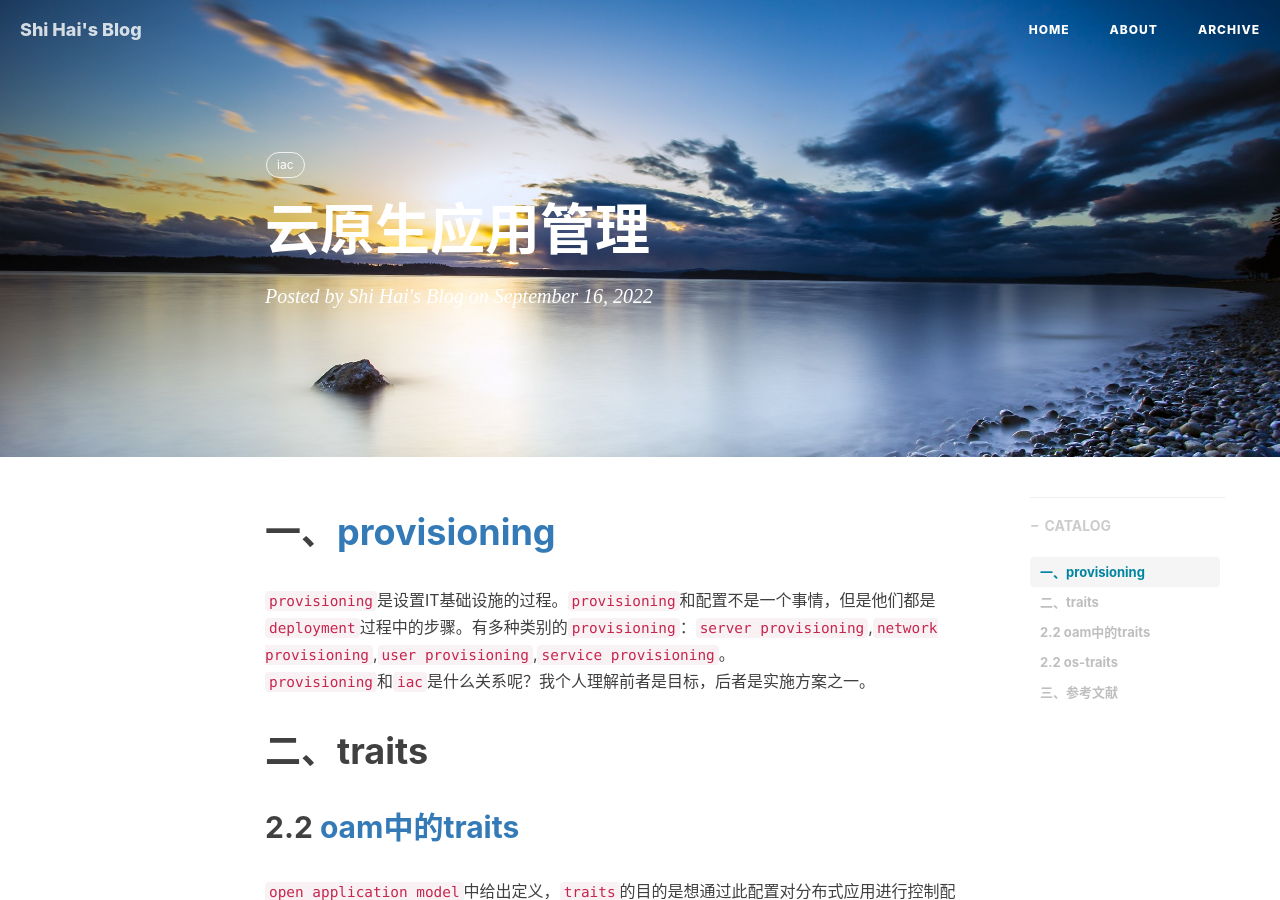
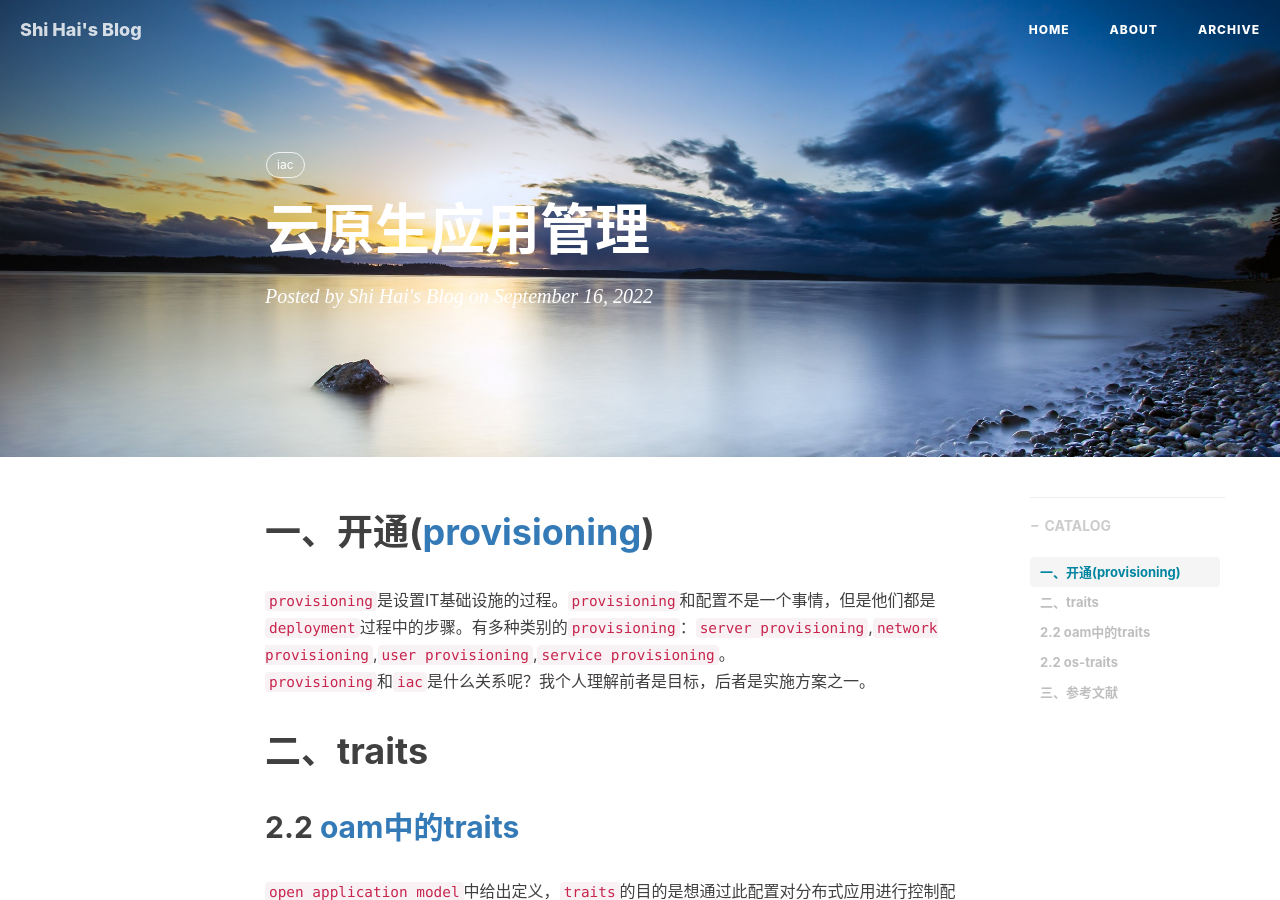
Before and after one commit to shihai1991/shihai1991.github.io, a Jekyll site: the page built from _posts/2022-09-16-application-operate.md, in a window 1280 px wide and 900 px high. Built offline with Jekyll 4.4.1, drawn with Linux system fonts in a browser that asks for light colours; nearby versions of some CDN libraries; comment, search, counter and statistics services are not loaded.

Commit message:
Update 2022-09-16-application-operate.md

```diff
--- a/_posts/2022-09-16-application-operate.md
+++ b/_posts/2022-09-16-application-operate.md
@@ -8,7 +8,7 @@ tags:
   - iac
 time: '2022.09.16 11:34:00'
 ---
-# 一、[provisioning](https://www.redhat.com/en/topics/automation/what-is-provisioning#overview)
+# 一、开通([provisioning](https://www.redhat.com/en/topics/automation/what-is-provisioning#overview))
 `provisioning`是设置IT基础设施的过程。`provisioning`和配置不是一个事情，但是他们都是`deployment`过程中的步骤。有多种类别的`provisioning`：`server provisioning`,`network provisioning`,`user provisioning`,`service provisioning`。
 `provisioning`和`iac`是什么关系呢？我个人理解前者是目标，后者是实施方案之一。
 
```
